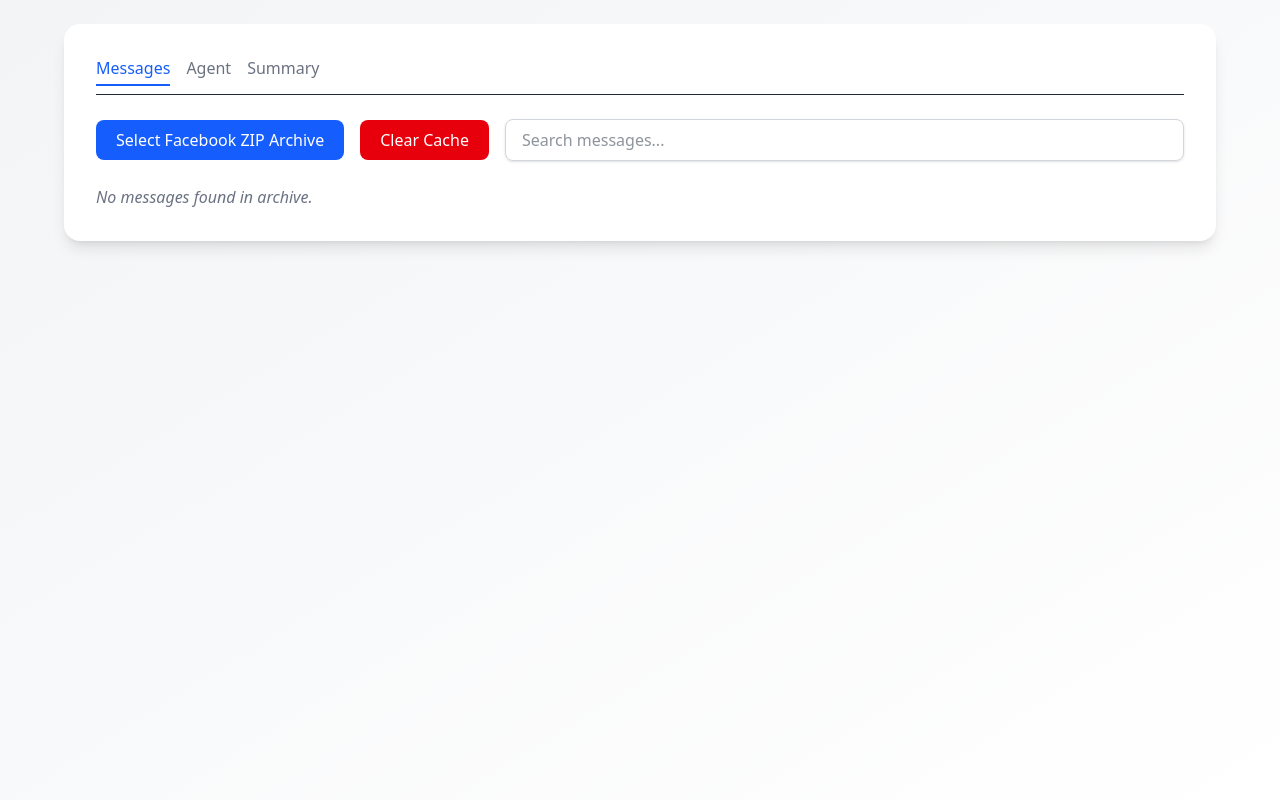
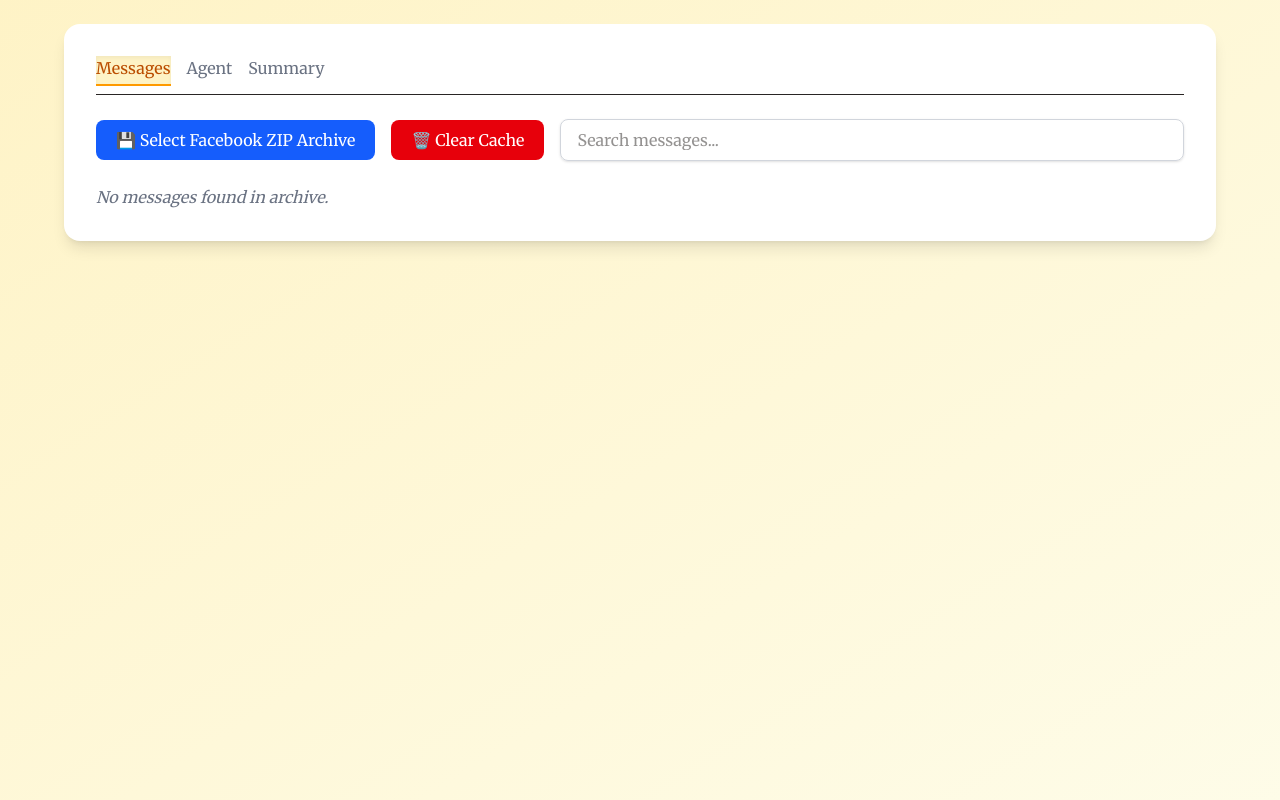
Before and after one commit to misslivirose/archivist, a React (Vite) app: page / in a window 1280 px wide. Built offline with nearby package versions, Linux system fonts and the light colour scheme.

Commit message:
updating styling

```diff
--- a/index.html
+++ b/index.html
@@ -4,7 +4,11 @@
         <meta charset="UTF-8" />
         <link rel="icon" type="image/svg+xml" href="/vite.svg" />
         <meta name="viewport" content="width=device-width, initial-scale=1.0" />
-    <title>Tauri + React</title>
+        <link
+            href="https://fonts.googleapis.com/css2?family=Merriweather&display=swap"
+            rel="stylesheet"
+        />
+        <title>Archivist</title>
     </head>
 
     <body>
--- a/src/App.jsx
+++ b/src/App.jsx
@@ -151,9 +151,9 @@ export default function App() {
           Year-by-Year Summary
         </h2>
         {sortedYears.map((year) => (
-          <div key={year} className="border-l-4 border-blue-200 pl-4">
-            <h3 className="text-lg font-semibold text-blue-700">{year}</h3>
-            <p className="text-sm italic text-gray-500 mt-1 mb-2">
+          <div key={year} className="border-l-4 border-amber-200 pl-4">
+            <h3 className="text-xl font-bold text-amber-700">{year}</h3>
+            <p className="italic text-stone-700 mt-1">
               {summaries[year] || "Generating summary..."}
             </p>
           </div>
@@ -219,7 +219,7 @@ export default function App() {
   };
 
   return (
-    <div className="p-6 bg-gradient-to-br from-gray-100 to-white min-h-screen text-gray-800">
+    <div className="p-6 bg-gradient-to-br from-amber-100 to-yellow-50 min-h-screen text-stone-800">
       <div className="max-w-6xl mx-auto bg-white rounded-2xl shadow-lg p-8 space-y-6">
         <div className="flex space-x-4 border-b pb-2">
           {tabs.map((tab) => (
@@ -228,8 +228,8 @@ export default function App() {
               onClick={() => handleTabChange(tab)}
               className={`pb-1 border-b-2 ${
                 activeTab === tab
-                  ? "border-blue-600 text-blue-600"
-                  : "border-transparent text-gray-500 hover:text-blue-500"
+                  ? "border-amber-500 bg-amber-100 text-amber-700 shadow-inner"
+                  : "border-transparent text-gray-500 hover:text-amber-600 hover:bg-amber-50"
               } font-medium capitalize`}
             >
               {tab}
@@ -244,13 +244,13 @@ export default function App() {
                 onClick={handleFilePicker}
                 className="px-5 py-2 font-medium text-white bg-blue-600 rounded-lg hover:bg-blue-700 transition"
               >
-                Select Facebook ZIP Archive
+                💾 Select Facebook ZIP Archive
               </button>
               <button
                 onClick={handleClearCache}
                 className="px-5 py-2 font-medium text-white bg-red-600 rounded-lg hover:bg-red-700 transition"
               >
-                Clear Cache
+                🗑️ Clear Cache
               </button>
               <input
                 type="text"
--- a/src/index.css
+++ b/src/index.css
@@ -1,4 +1,9 @@
 @import "tailwindcss";
-@tailwind base;
-@tailwind components;
 @tailwind utilities;
+
+/* index.css */
+@import url("https://fonts.googleapis.com/css2?family=Merriweather&display=swap");
+
+body {
+    font-family: "Merriweather", serif;
+}
```
Lines whose indentation alone changed are shown as unchanged.
